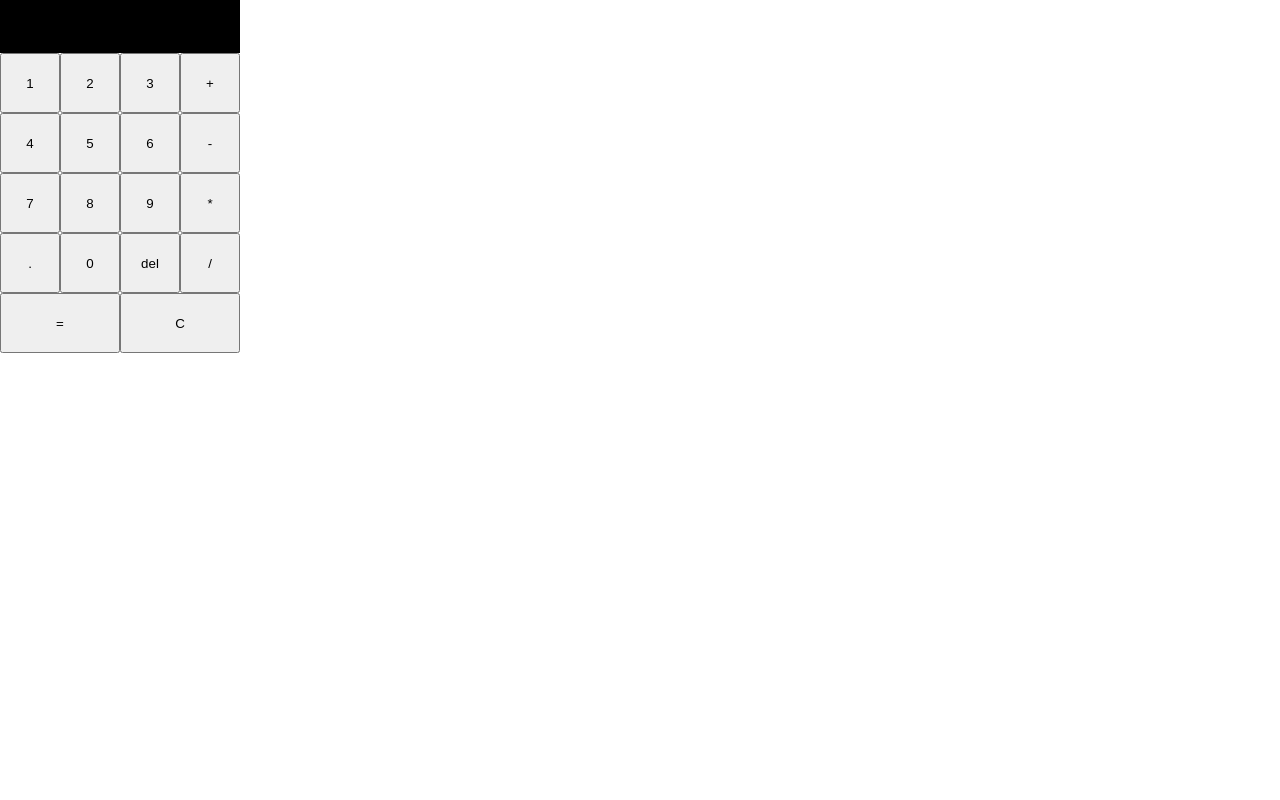
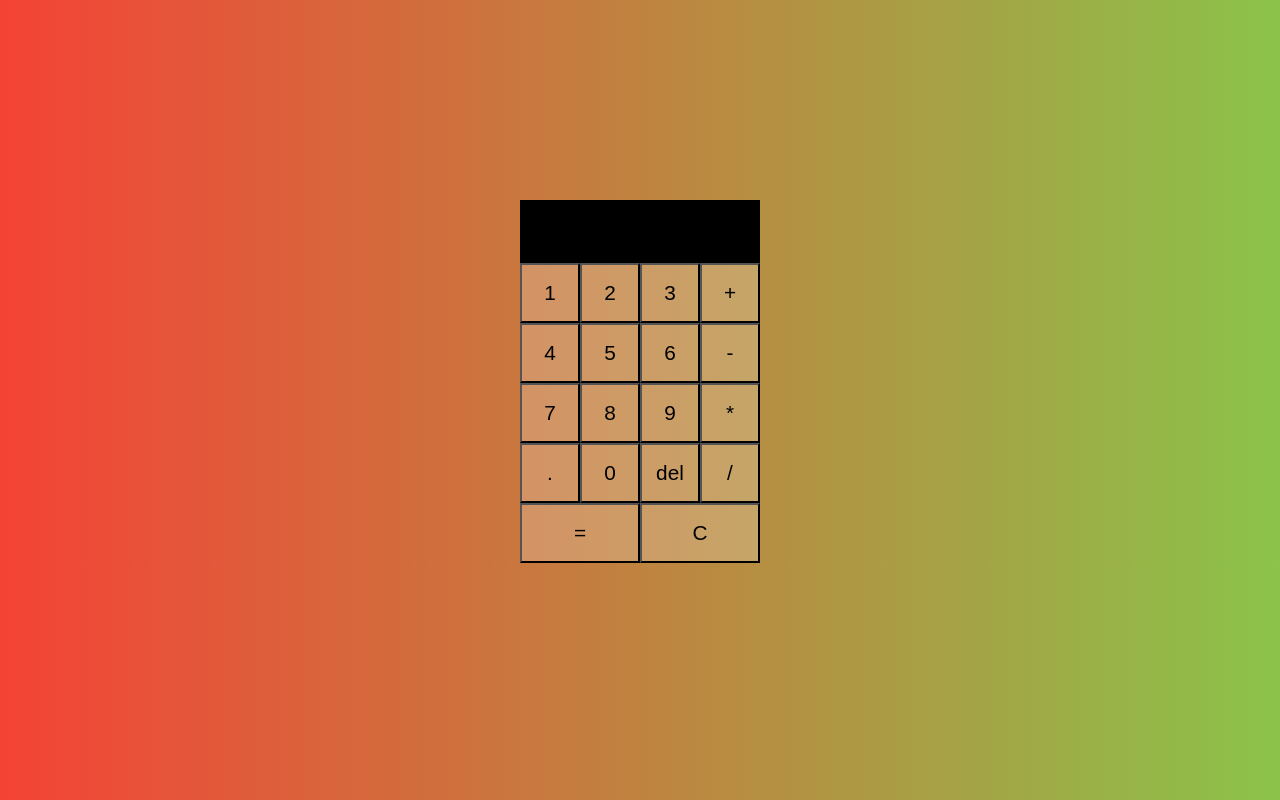
Before and after one commit to LinkinWD/laskin, a plain HTML site: page index.html in a window 1280 px wide. Drawn offline with Linux system fonts and the light colour scheme.

Commit message:
stylee vähän

```diff
--- a/index.html
+++ b/index.html
@@ -6,7 +6,8 @@
     <meta name="viewport" content="width=device-width, initial-scale=1.0">
     <title>Document</title>
     <link rel="stylesheet" href="style.css">
-</head>
+    <link rel="preconnect" href="https://fonts.gstatic.com">
+    <link href="https://fonts.googleapis.com/css2?family=Audiowide&display=swap" rel="stylesheet">
 <body>
     <form class="input" action="">
         <input type="text" name="" id="edellinenluku"  ><br>
--- a/main.js
+++ b/main.js
@@ -53,7 +53,6 @@ summa.addEventListener('click', ()=> {
     }
 })
 
-
 /* funktiot */
 function päivitä() {
     nykyinenLukuInput.value = nykyinenLuku
--- a/style.scss
+++ b/style.scss
@@ -2,6 +2,17 @@
 	margin: 0;
 	padding: 0;
 	box-sizing: border-box;
+}
+
+body {
+	display: flex;
+	justify-content: center;
+	align-items: center;
+	flex-direction: column;
+	background: linear-gradient(90deg, rgba(244, 67, 54, 1) 0%, rgba(139, 195, 74, 1) 100%);
+}
+form {
+	margin-top: 200px;
 }
 .container {
 	display: grid;
@@ -19,12 +30,21 @@
 button {
 	height: 60px;
 	width: 60px;
+	background-color: rgba($color: #ffffff, $alpha: .2);
+	font-size: 1.3rem;
+}
+button:hover {
+	background-color: rgba($color: #ffffff, $alpha: .6);
+}
+button:focus {
+	outline: none;
 }
 input {
+	font-family: 'Audiowide', cursive;
 	width: 240px;
 	text-align: end;
 	padding: 4px;
-	font-size: 1.1rem;
+	font-size: 1.3rem;
 	background-color: black;
 	color: chartreuse;
 	margin-bottom: -7px;
```
Also changed, not shown: style.css, 1 other file.
